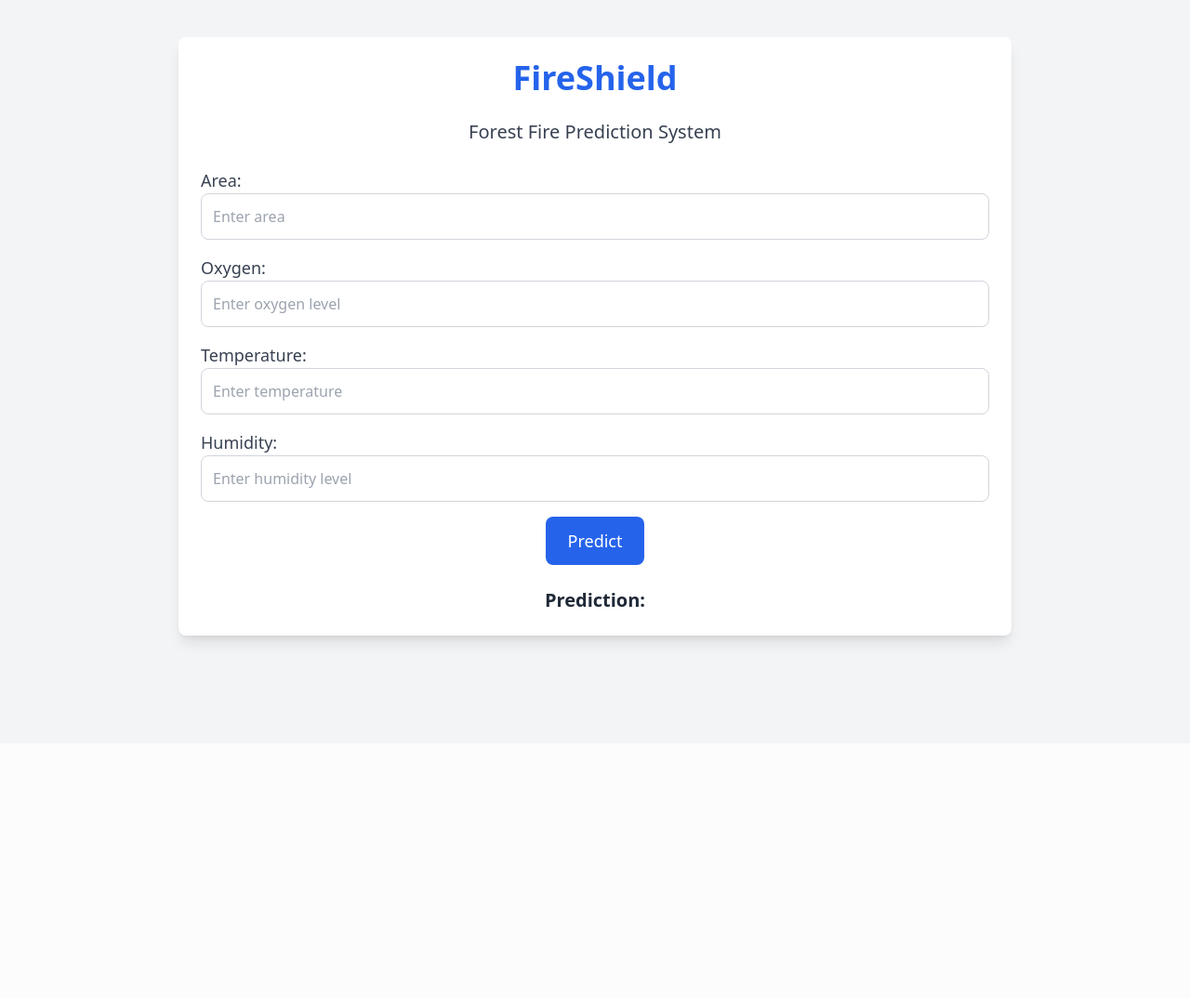
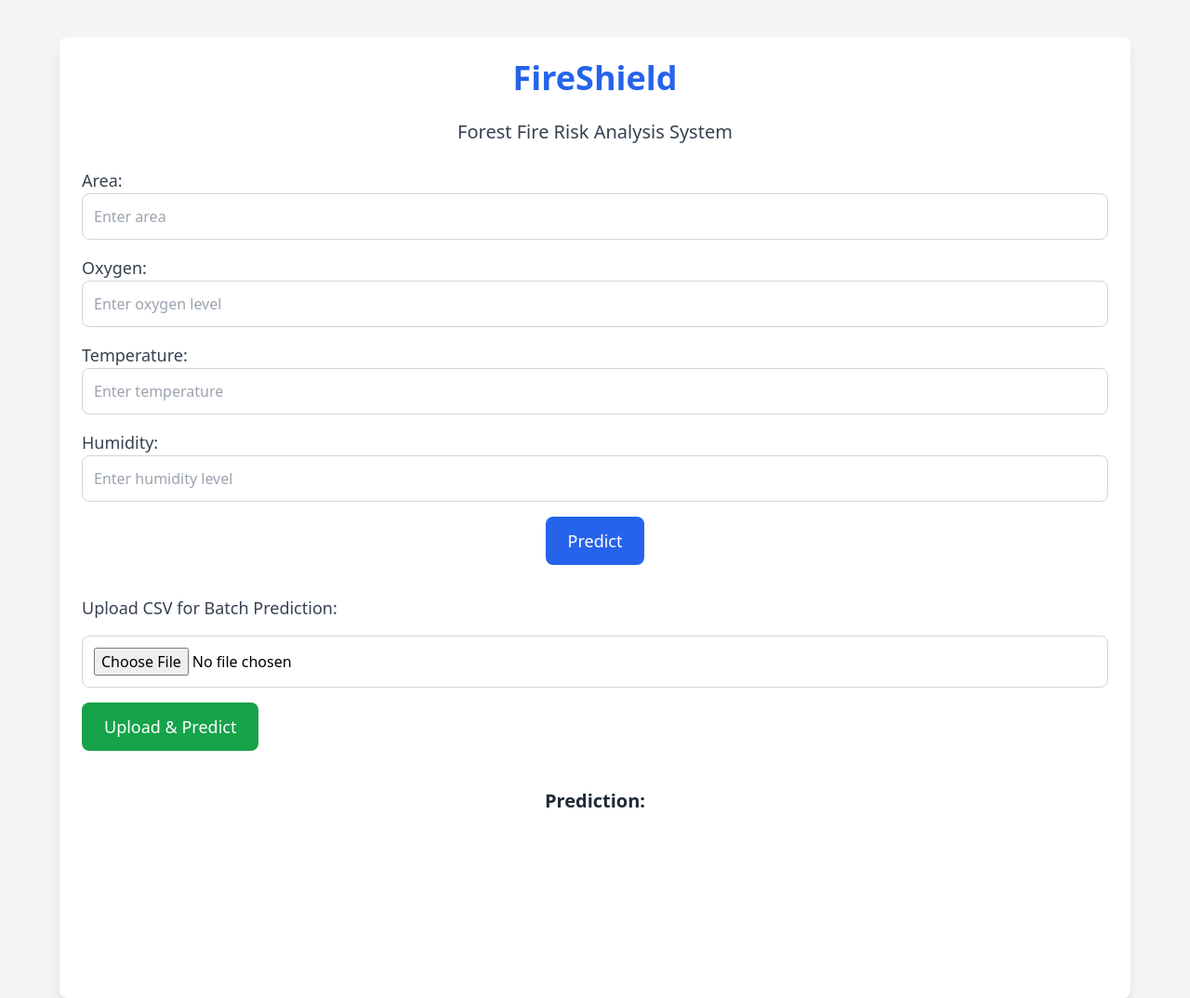
Before and after one commit to dchaudhari7177/FireShield-Forest-Fire-Prediction, a Flask app: page / in a window 1280 px wide. Shown: the whole page at 93% size. Before the commit the page ends 699 px from the top, so only its background shows below. Run offline with Flask 3, Linux system fonts and the light colour scheme; a map, chart or similar area stays blank; parts of the project's set-up code (start-up, migrations or seed data) failed here and were passed over; some libraries are stand-ins or nearby versions.

Commit message:
Prediction chart added

```diff
--- a/app.py
+++ b/app.py
@@ -1,15 +1,19 @@
 from flask import Flask, request, render_template, jsonify
 import pickle
 import pandas as pd
+from sklearn.ensemble import RandomForestClassifier
+import numpy as np
 
 app = Flask(__name__)
 
 with open('models/model.pkl', 'rb') as f:
-    model = pickle.load(f)
+    model: RandomForestClassifier = pickle.load(f)
+
 
 @app.route('/')
 def home():
     return render_template('index.html')
+
 
 @app.route('/predict', methods=['POST'])
 def predict():
@@ -21,21 +25,43 @@ def predict():
         temperature = float(data['temperature'])
         humidity = float(data['humidity'])
     except ValueError:
-        return jsonify({'error': 'Invalid input. Please ensure all fields have numeric values.'})
+        return jsonify({'error': 'Invalid input. Please provide valid numeric values.'})
 
     input_df = pd.DataFrame([[area, oxygen, temperature, humidity]],
                             columns=['Area', 'Oxygen', 'Temperature', 'Humidity'])
 
     prediction = model.predict(input_df)[0]
+    prediction_proba = model.predict_proba(input_df)[0]
 
-    result = 'Fire Occurrence' if prediction == 1 else 'No Fire'
+    result = {
+        'prediction': 'Fire Occurrence' if prediction == 1 else 'No Fire',
+        'fire_percentage': round(prediction_proba[1] * 100, 2),  # Confidence for 'Fire Occurrence'
+    }
 
-    fire_occurrence_percentage = 70.0
+    return jsonify(result)
 
-    return jsonify({
-    'prediction': result,
-    'fire_percentage': fire_occurrence_percentage
-})
+
+@app.route('/batch-predict', methods=['POST'])
+def batch_predict():
+    if 'file' not in request.files:
+        return jsonify({'error': 'No file uploaded'})
+
+    file = request.files['file']
+    if file.filename == '':
+        return jsonify({'error': 'No file selected'})
+
+    data = pd.read_csv(file)
+    if not set(['Area', 'Oxygen', 'Temperature', 'Humidity']).issubset(data.columns):
+        return jsonify({'error': 'Invalid file format. Ensure required columns are present.'})
+
+    predictions = model.predict(data)
+    probabilities = model.predict_proba(data)[:, 1]
+
+    data['Prediction'] = ['Fire Occurrence' if pred == 1 else 'No Fire' for pred in predictions]
+    data['Confidence (%)'] = (probabilities * 100).round(2)
+
+    return data.to_json(orient='records')
+
 
 if __name__ == '__main__':
     app.run(debug=True)
--- a/templates/index.html
+++ b/templates/index.html
@@ -3,42 +3,53 @@
 <head>
     <meta charset="UTF-8">
     <meta name="viewport" content="width=device-width, initial-scale=1.0">
-    <title>FireShield - Forest Fire Prediction</title>
+    <title>FireShield - Advanced Forest Fire Prediction</title>
     <script src="https://cdn.tailwindcss.com"></script>
+    <script src="https://cdn.jsdelivr.net/npm/chart.js"></script>
 </head>
 <body class="bg-gray-100 font-sans">
 
-    <div class="max-w-4xl mx-auto p-6 bg-white rounded-lg shadow-lg mt-10">
+    <div class="max-w-6xl mx-auto p-6 bg-white rounded-lg shadow-lg mt-10">
         <h1 class="text-4xl font-bold text-center text-blue-600 mb-6">FireShield</h1>
-        <h2 class="text-xl text-center text-gray-700 mb-6">Forest Fire Prediction System</h2>
+        <h2 class="text-xl text-center text-gray-700 mb-6">Forest Fire Risk Analysis System</h2>
 
+        <!-- Single Prediction Form -->
         <form id="predictForm" class="space-y-4">
             <div>
                 <label for="area" class="block text-lg font-medium text-gray-700">Area:</label>
                 <input type="text" id="area" name="area" class="w-full p-3 border border-gray-300 rounded-lg" placeholder="Enter area">
             </div>
-
             <div>
                 <label for="oxygen" class="block text-lg font-medium text-gray-700">Oxygen:</label>
                 <input type="text" id="oxygen" name="oxygen" class="w-full p-3 border border-gray-300 rounded-lg" placeholder="Enter oxygen level">
             </div>
-
             <div>
                 <label for="temperature" class="block text-lg font-medium text-gray-700">Temperature:</label>
                 <input type="text" id="temperature" name="temperature" class="w-full p-3 border border-gray-300 rounded-lg" placeholder="Enter temperature">
             </div>
-
             <div>
                 <label for="humidity" class="block text-lg font-medium text-gray-700">Humidity:</label>
                 <input type="text" id="humidity" name="humidity" class="w-full p-3 border border-gray-300 rounded-lg" placeholder="Enter humidity level">
             </div>
-
             <div class="flex justify-center">
                 <input type="submit" value="Predict" class="w-full sm:w-auto bg-blue-600 text-white py-3 px-6 rounded-lg text-lg hover:bg-blue-700 transition duration-300">
             </div>
         </form>
 
-        <h2 id="predictionResult" class="mt-6 text-xl font-semibold text-center text-gray-800">Prediction: </h2>
+        <!-- Batch Prediction -->
+        <form id="batchForm" class="mt-8 space-y-4">
+            <label for="batchFile" class="block text-lg font-medium text-gray-700">Upload CSV for Batch Prediction:</label>
+            <input type="file" id="batchFile" name="batchFile" class="w-full p-3 border border-gray-300 rounded-lg">
+            <button type="submit" class="w-full sm:w-auto bg-green-600 text-white py-3 px-6 rounded-lg text-lg hover:bg-green-700 transition duration-300">
+                Upload & Predict
+            </button>
+        </form>
+
+        <!-- Results -->
+        <div class="mt-10">
+            <h2 id="predictionResult" class="text-xl font-semibold text-center text-gray-800">Prediction:</h2>
+            <canvas id="predictionChart" class="mt-6"></canvas>
+        </div>
     </div>
 
     <script src="https://code.jquery.com/jquery-3.6.0.min.js"></script>
@@ -46,7 +57,6 @@
         $(document).ready(function() {
             $("#predictForm").on("submit", function(event) {
                 event.preventDefault();
-
                 var formData = $(this).serialize();
 
                 $.ajax({
@@ -59,8 +69,9 @@
                         } else {
                             $('#predictionResult').html(
                                 'Prediction: ' + response.prediction + '<br>' +
-                                'Fire Occurrence Percentage: ' + response.fire_percentage + '%'
+                                'Fire Occurrence Confidence: ' + response.fire_percentage + '%'
                             );
+                            updateChart(response.fire_percentage);
                         }
                     },
                     error: function(xhr, status, error) {
@@ -68,9 +79,48 @@
                     }
                 });
             });
+
+            $("#batchForm").on("submit", function(event) {
+                event.preventDefault();
+                var formData = new FormData();
+                var file = $('#batchFile')[0].files[0];
+
+                if (!file) {
+                    alert('Please select a file.');
+                    return;
+                }
+
+                formData.append('file', file);
+
+                $.ajax({
+                    url: '/batch-predict',
+                    type: 'POST',
+                    data: formData,
+                    contentType: false,
+                    processData: false,
+                    success: function(response) {
+                        console.log(response); // Display batch predictions in console or process as needed.
+                    },
+                    error: function(xhr, status, error) {
+                        alert('An error occurred: ' + error);
+                    }
+                });
+            });
+
+            function updateChart(confidence) {
+                var ctx = document.getElementById('predictionChart').getContext('2d');
+                new Chart(ctx, {
+                    type: 'doughnut',
+                    data: {
+                        labels: ['Fire Occurrence', 'No Fire'],
+                        datasets: [{
+                            data: [confidence, 100 - confidence],
+                            backgroundColor: ['#FF4500', '#4682B4']
+                        }]
+                    }
+                });
+            }
         });
     </script>
-
-
 </body>
 </html>
```
